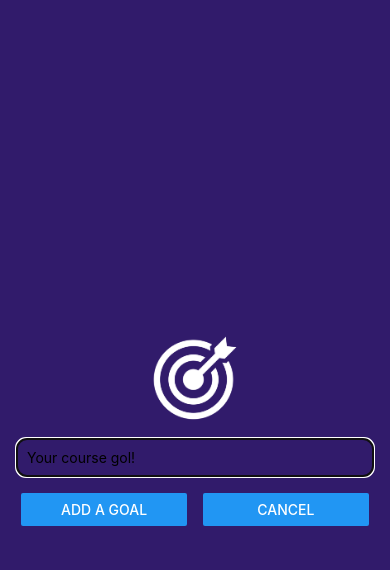
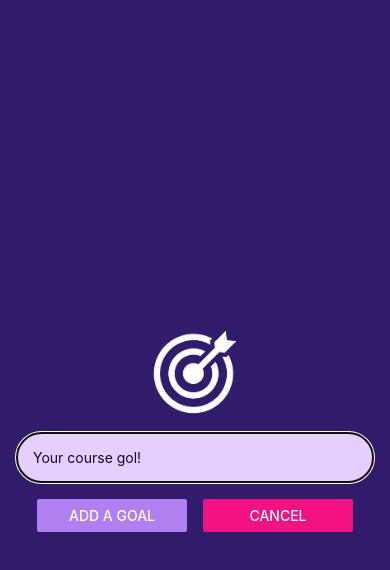
Before and after one commit to timothyrusso/goal-app, a React Native app: screen / in a window 390 px wide. Both pictures are taken after a click on the button "ADD NEW GOAL". Shown: the top 570 px of the page. Built offline with nearby package versions, Linux system fonts and the light colour scheme.

Commit message:
feat: style and layout improvements

```diff
--- a/App.js
+++ b/App.js
@@ -1,3 +1,4 @@
+import { StatusBar } from 'expo-status-bar';
 import { useState } from 'react';
 import { Button, FlatList, StyleSheet, View } from 'react-native';
 import GoalInput from './components/GoalInput';
@@ -37,6 +38,8 @@ export default function App() {
   };
 
   return (
+    <>
+      <StatusBar style="light" />
       <View style={styles.appContainer}>
         <Button
           title="Add new goal"
@@ -66,13 +69,14 @@ export default function App() {
           />
         </View>
       </View>
+    </>
   );
 }
 
 const styles = StyleSheet.create({
   appContainer: {
     flex: 1,
-    paddingTop: 50,
+    paddingTop: 100,
     paddingHorizontal: 16,
   },
   inputContainer: {
--- a/app.json
+++ b/app.json
@@ -5,15 +5,14 @@
     "version": "1.0.0",
     "orientation": "portrait",
     "icon": "./assets/icon.png",
+    "backgroundColor": "#1E085A",
     "userInterfaceStyle": "light",
     "splash": {
       "image": "./assets/splash.png",
       "resizeMode": "contain",
       "backgroundColor": "#ffffff"
     },
-    "assetBundlePatterns": [
-      "**/*"
-    ],
+    "assetBundlePatterns": ["**/*"],
     "ios": {
       "supportsTablet": true
     },
--- a/components/GoalInput.js
+++ b/components/GoalInput.js
@@ -22,9 +22,6 @@ const GoalInput = ({ onAddGoal, modalIsVisible, onClose, validationError }) => {
   return (
     <Modal animationType="slide" visible={modalIsVisible}>
       <View style={styles.inputContainer}>
-        {validationError ? (
-          <Text style={styles.error}>Please enter a goal</Text>
-        ) : null}
         <Image
           source={require('../assets/images/goal.png')}
           style={styles.image}
@@ -37,11 +34,18 @@ const GoalInput = ({ onAddGoal, modalIsVisible, onClose, validationError }) => {
         />
         <View style={styles.buttonContainer}>
           <View style={styles.button}>
-            <Button title="Add a goal" onPress={addGoalHandler} />
+            <Button
+              title="Add a goal"
+              onPress={addGoalHandler}
+              color="#B180F0"
+            />
           </View>
           <View style={styles.button}>
-            <Button title="Cancel" onPress={onClose} />
+            <Button title="Cancel" onPress={onClose} color="#F31282" />
           </View>
+          {validationError ? (
+            <Text style={styles.error}>Please enter a goal</Text>
+          ) : null}
         </View>
       </View>
     </Modal>
@@ -65,19 +69,21 @@ const styles = StyleSheet.create({
   },
   TextInput: {
     borderWidth: 1,
-    borderColor: '#CCC',
-    padding: 10,
-    borderRadius: 10,
+    borderColor: '#E4D0FF',
+    backgroundColor: '#E4D0FF',
+    color: '#120438',
+    padding: 16,
+    borderRadius: 30,
     width: '100%',
   },
   button: {
     marginHorizontal: 8,
-    width: '80%',
+    width: 150,
   },
   error: {
     color: 'red',
     position: 'absolute',
-    bottom: '25%',
+    bottom: -30,
   },
   image: {
     width: 100,
```
Lines whose indentation alone changed are shown as unchanged.
